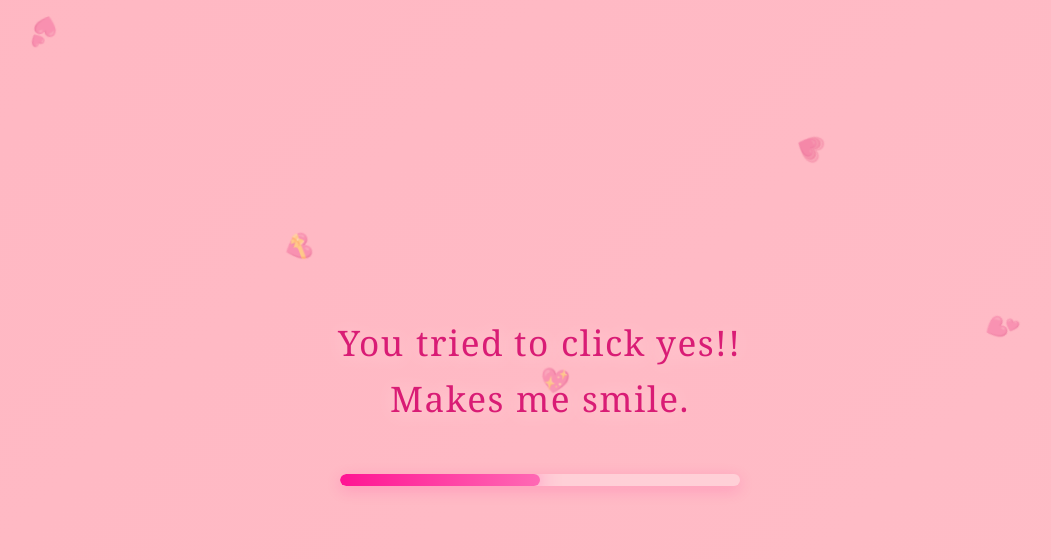
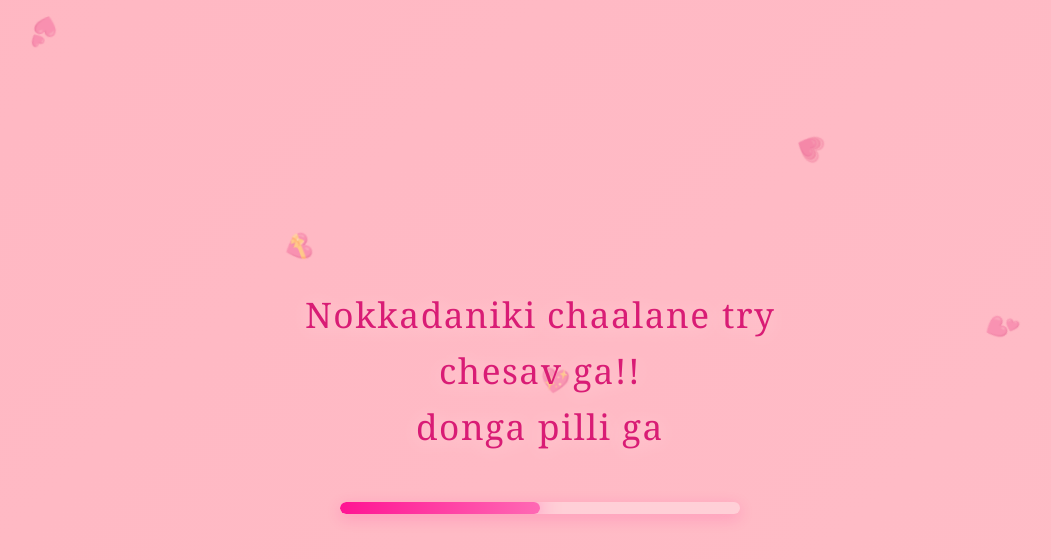
Before and after one commit to pisipativenkatshanmukh-cpu/rose_2, a plain HTML site: page page2.html in a window 1280 px wide. Shown: the whole page, without its empty margins (100-1151 px from the left). Drawn offline with Linux system fonts and the light colour scheme.

Commit message:
Update page2.html

```diff
--- a/page2.html
+++ b/page2.html
@@ -160,14 +160,14 @@
     <div class="heart" style="left: 85%; animation-delay: 3s;">💕</div>
 
     <div class="message">
-        <span class="word">You</span>
-        <span class="word">tried</span>
-        <span class="word">to</span>
-        <span class="word">click</span>
-        <span class="word">yes!!</span><br>
-        <span class="word">Makes</span>
-        <span class="word">me</span>
-        <span class="word">smile.</span>
+        <span class="word">Nokkadaniki</span>
+        <span class="word">chaalane</span>
+        <span class="word">try</span>
+        <span class="word">chesav</span>
+        <span class="word">ga!!</span><br>
+        <span class="word">donga </span>
+        <span class="word">pilli</span>
+        <span class="word">ga</span>
     </div>
 
     <div class="loading-container">
```
